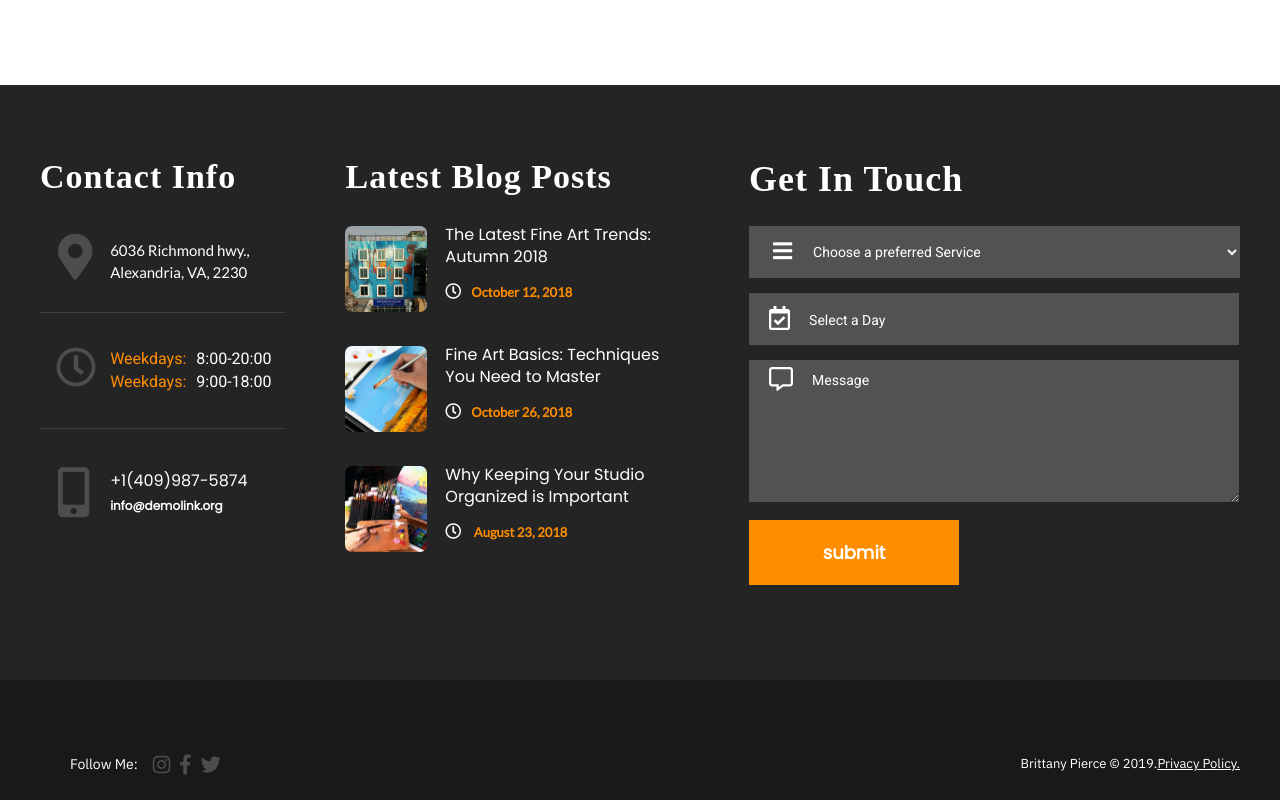
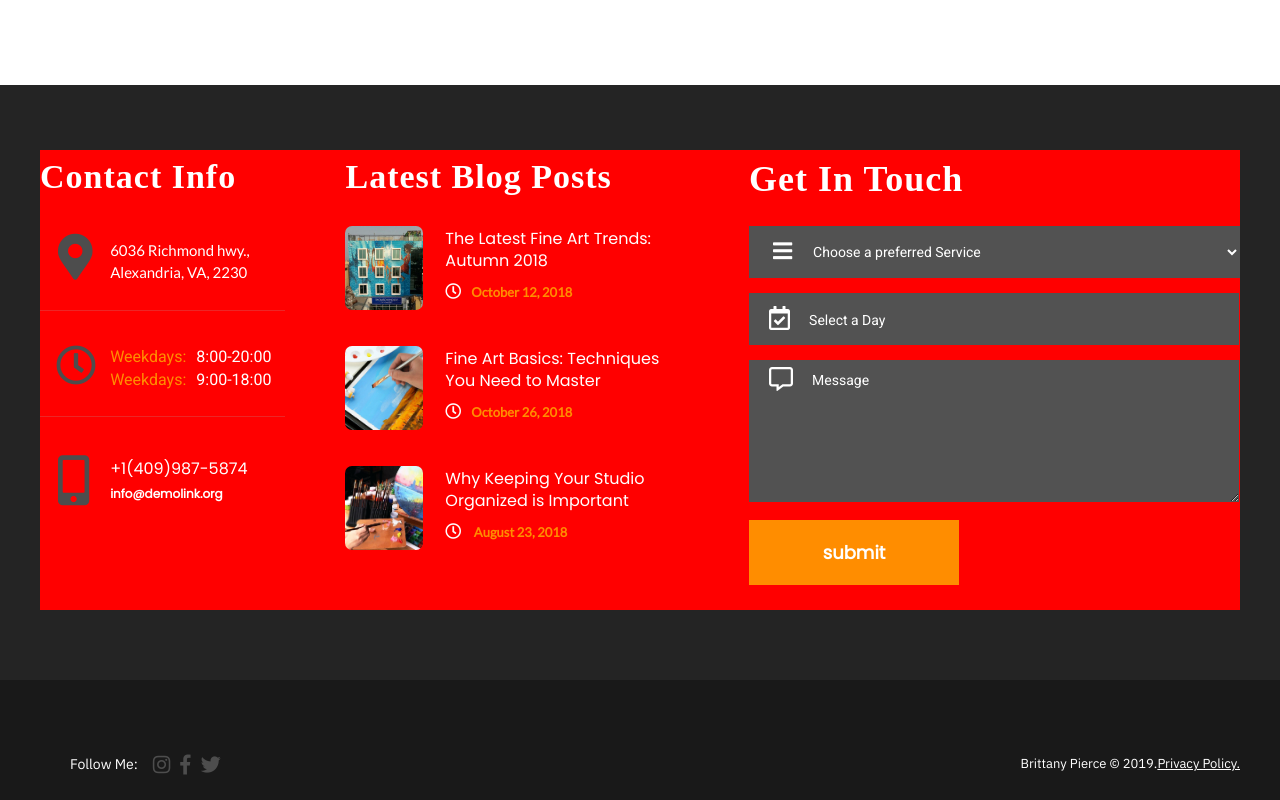
Before and after one commit to ImAshokDev/Brittancy-React-site, a React (Create React App) app: page / in a window 1280 px wide. Shown: the part 3225-4025 px from the top of the page. Built offline with nearby package versions, Linux system fonts and the light colour scheme; a web font is replaced by a local one.

Commit message:
contact section updated

```diff
--- a/src/contact/Contact.scss
+++ b/src/contact/Contact.scss
@@ -4,6 +4,7 @@
   padding-top: 65px;
   .contact-block {
     height: 460px;
+    background: red;
     width: 1200px;
     margin: auto;
     display: grid;
@@ -21,7 +22,7 @@
         color: white;
       }
       .info1 {
-        height: 100px;
+        height: 98px;
         display: grid;
         grid-template-columns: 1.2fr 3fr;
         border-bottom: 1px solid #afabab38;
@@ -49,7 +50,7 @@
         }
       }
       .info2 {
-        height: 115px;
+        height: 105px;
         display: grid;
         grid-template-columns: 1.2fr 3fr;
         border-bottom: 1px solid #afabab38;
@@ -132,18 +133,17 @@
         grid-template-columns: 1fr 3fr;
         .left {
           img {
-            margin: 14px 0 5px 0;
-            height: 86px;
-            width: 82px;
+            margin: 14px 0 0 0;
+            height: 84px;
+            width: 78px;
             border-radius: 7px;
           }
         }
         .right {
           color: white;
-
           margin-left: 14px;
           p {
-            margin: 12px 0 0 0;
+            margin: 16px 0 0 0;
             font-size: 16px;
             font-family: 'poppins';
             line-height: 1.4;
@@ -155,7 +155,7 @@
             cursor: pointer;
           }
           h6 {
-            margin: 14px 0 0 0;
+            margin: 10px 0 0 0;
             font-size: 13px;
             font-family: 'lato';
             color: #ff8d00;
```
